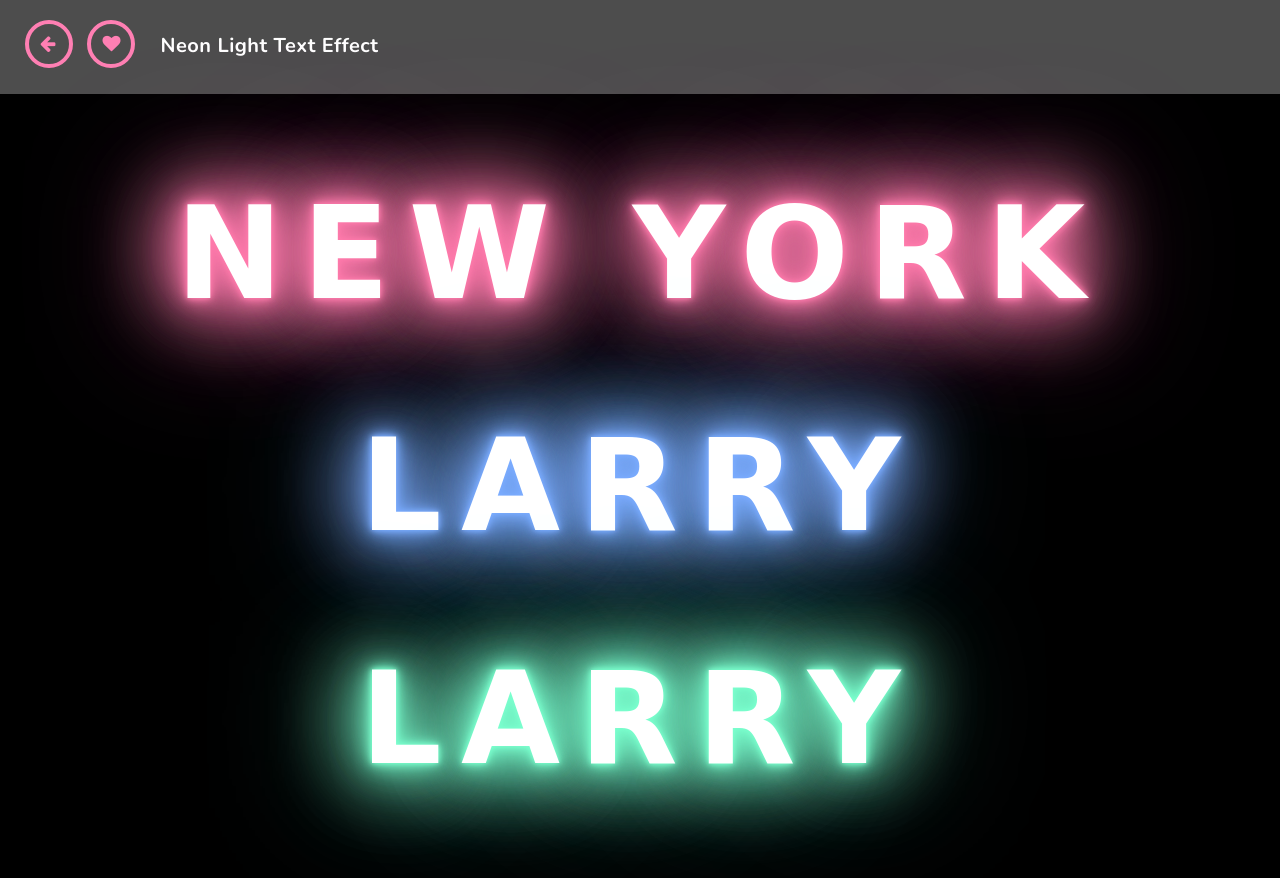
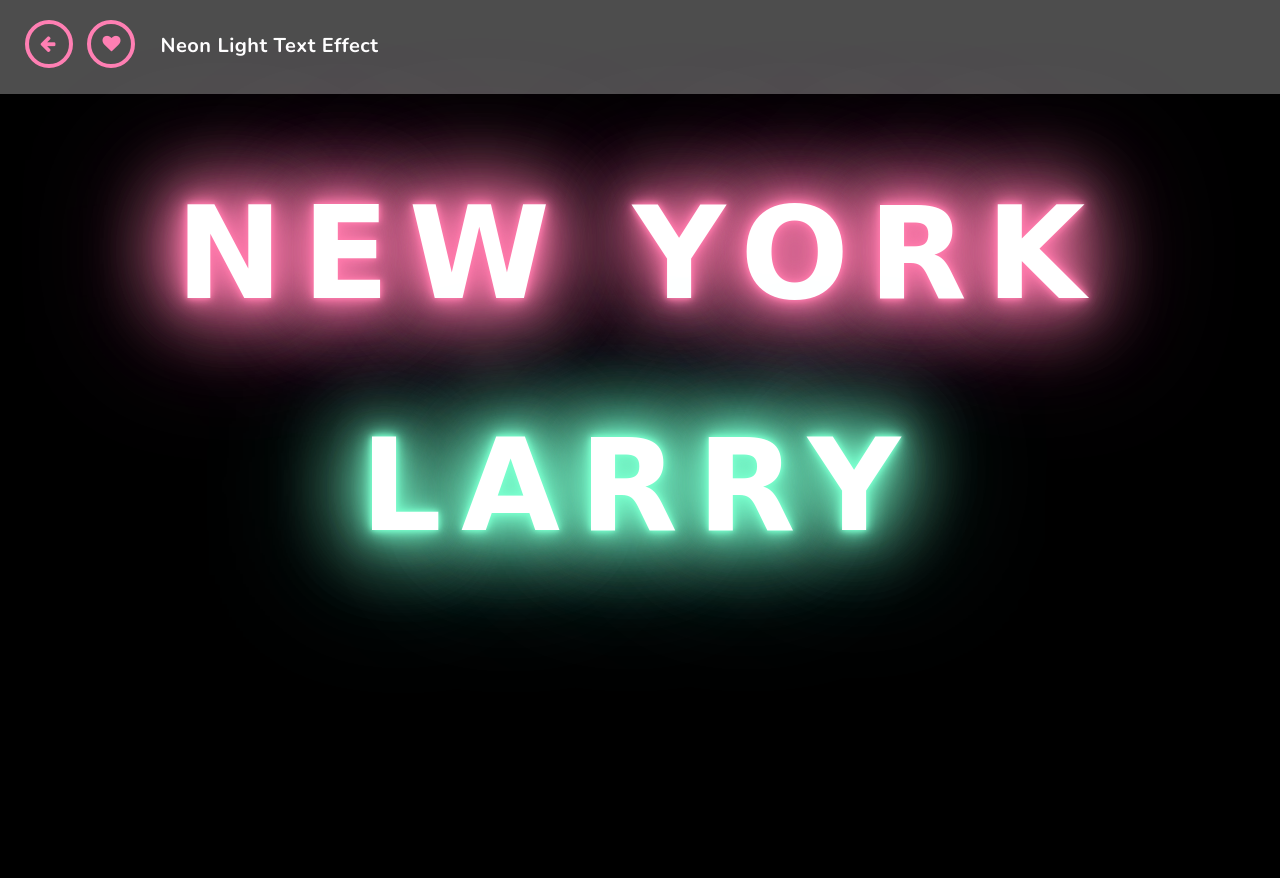
Before and after one commit to LarrySul/NeonTextEffect, a plain HTML site: page index.html in a window 1280 px wide. After the commit the page ends 800 px from the top, so only its background shows below. Drawn offline with nearby package versions, Linux system fonts and the light colour scheme; a web font is replaced by a local one.

Commit message:
Update index.html

```diff
--- a/index.html
+++ b/index.html
@@ -20,7 +20,7 @@
   </header>
     <main>
         <h1 class="neon pink">NEW YORK</h1>
-        <h1 class="neon blue">LARRY </h1>
+<!--         <h1 class="neon blue">LARRY </h1> -->
         <h1 class="neon green">LARRY </h1>
     </main>
 </body>
```
